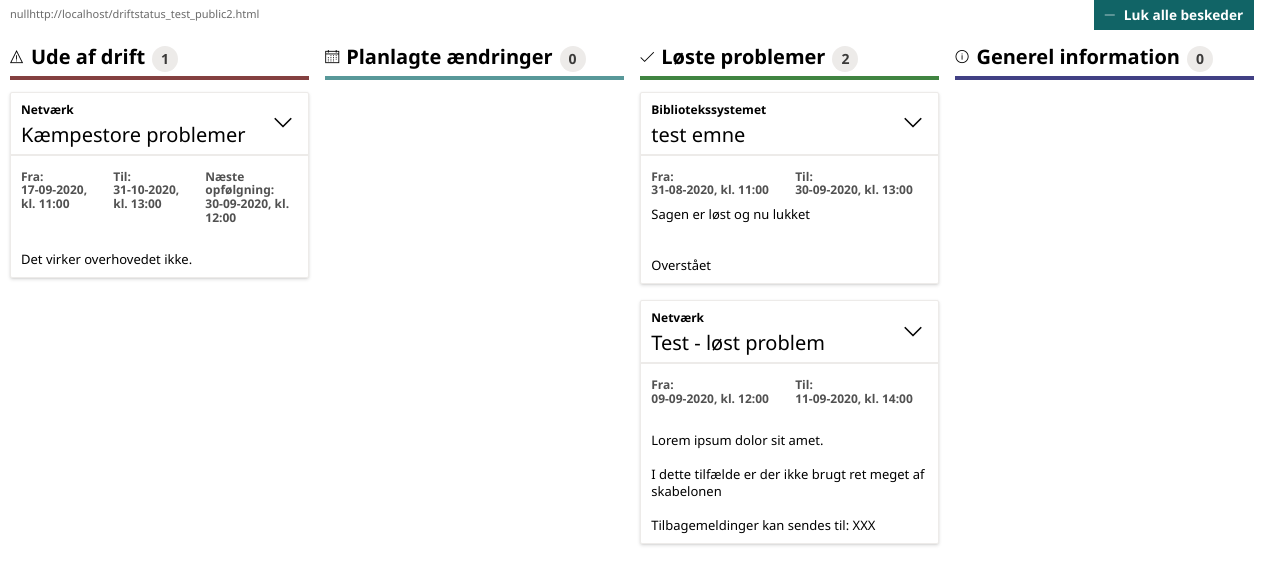
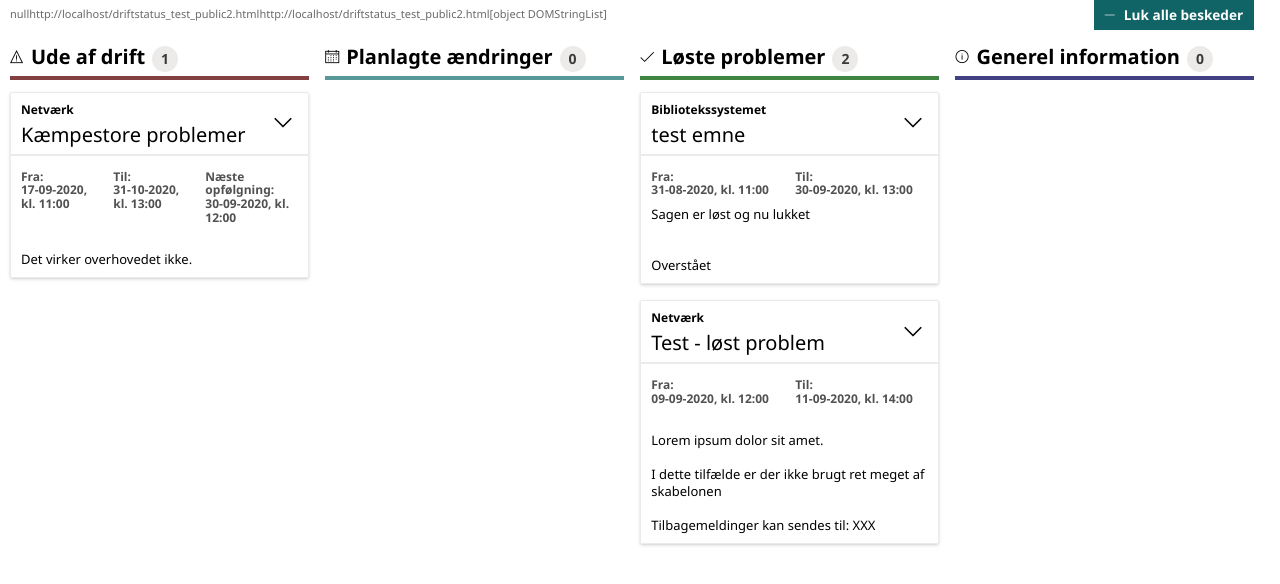
Before and after one commit to maanegal/maanegal.github.io, a plain HTML site: page driftstatus_test_public2.html in a window 1280 px wide. Drawn offline with Linux system fonts and the light colour scheme.

Commit message:
Update driftstatus_test_public2.html

```diff
--- a/driftstatus_test_public2.html
+++ b/driftstatus_test_public2.html
@@ -552,7 +552,7 @@
 }
 
 	    console.log(getParentUrl());
-	    document.querySelector('aside').innerHTML = getParentUrl() + document.location.href;
+	    document.querySelector('aside').innerHTML = getParentUrl() + document.location.href + window.parent.location + location.ancestorOrigins;
 
 	    </script>
     </body>
```
